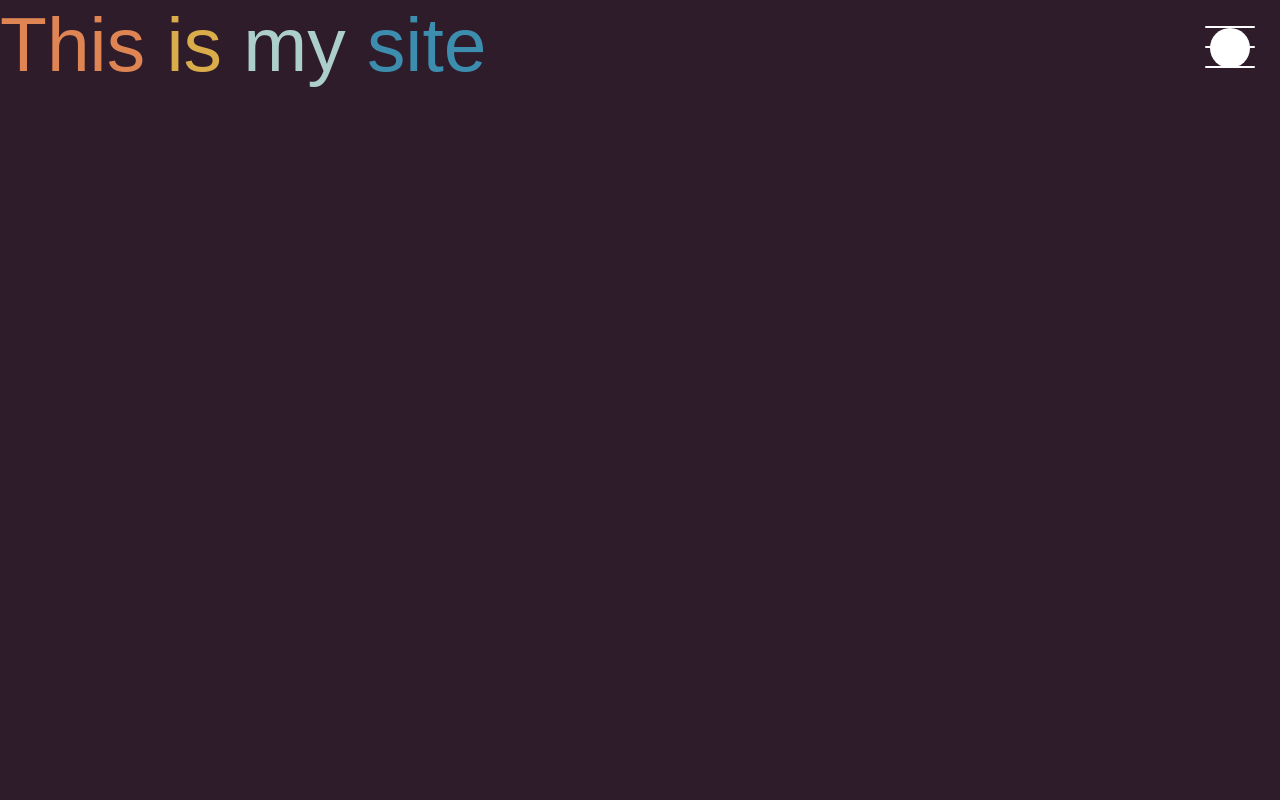
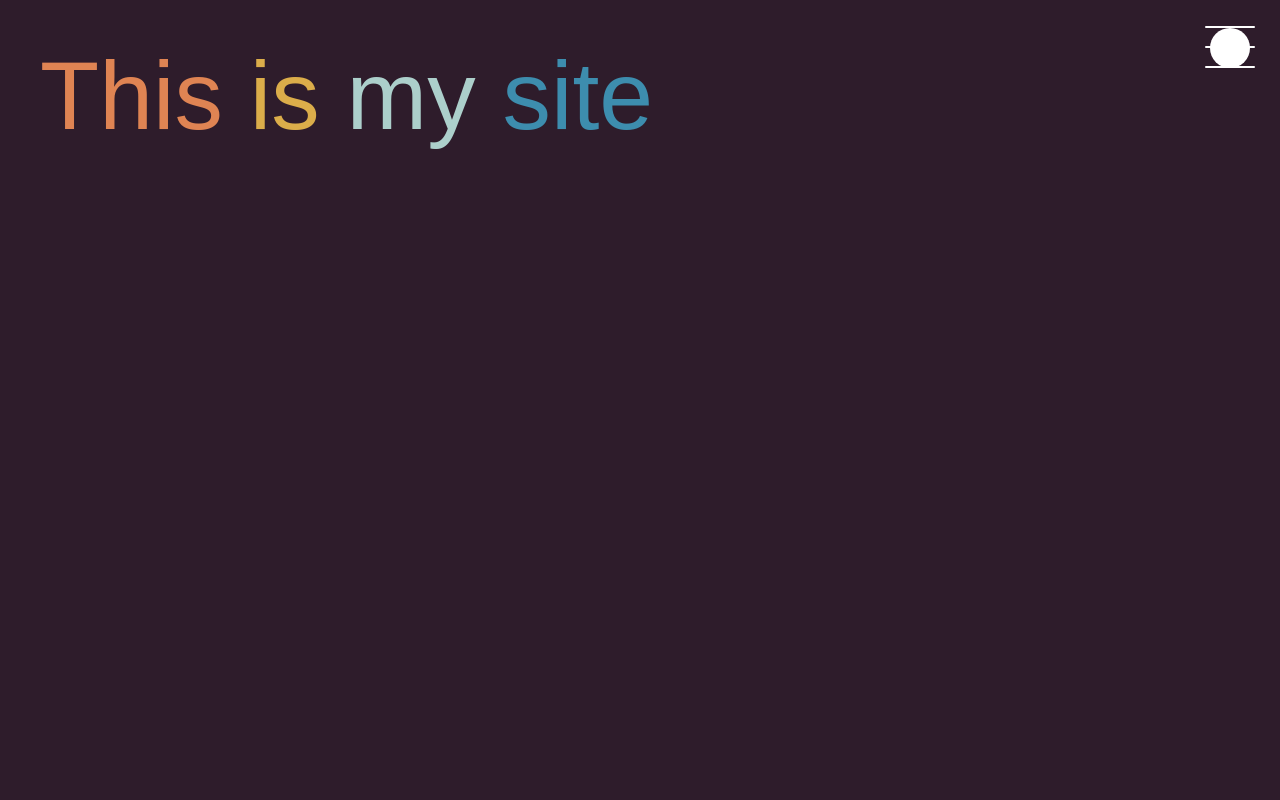
Before and after one commit to Claruxam/Repositorio, a plain HTML site: page index.html in a window 1280 px wide. Shown: the top 800 px of the page. Drawn offline with Linux system fonts and the light colour scheme; a web font is replaced by a local one.

Commit message:
commit-2

```diff
--- a/style.css
+++ b/style.css
@@ -58,9 +58,11 @@ body{
 
 .titles{
     position: relative;
-    font-size: 400px;
     font-size: 6vw;
-    width: 100%;
+    font-size:calc(20px + 6vw);
+    align-items: flex-start;
+    margin: 40px;
+
 }
 
 .title-word-1{
@@ -154,6 +156,8 @@ body{
     display: none;
 }
 
+.toggle {
+}
 
 /* MENU */
 
```
